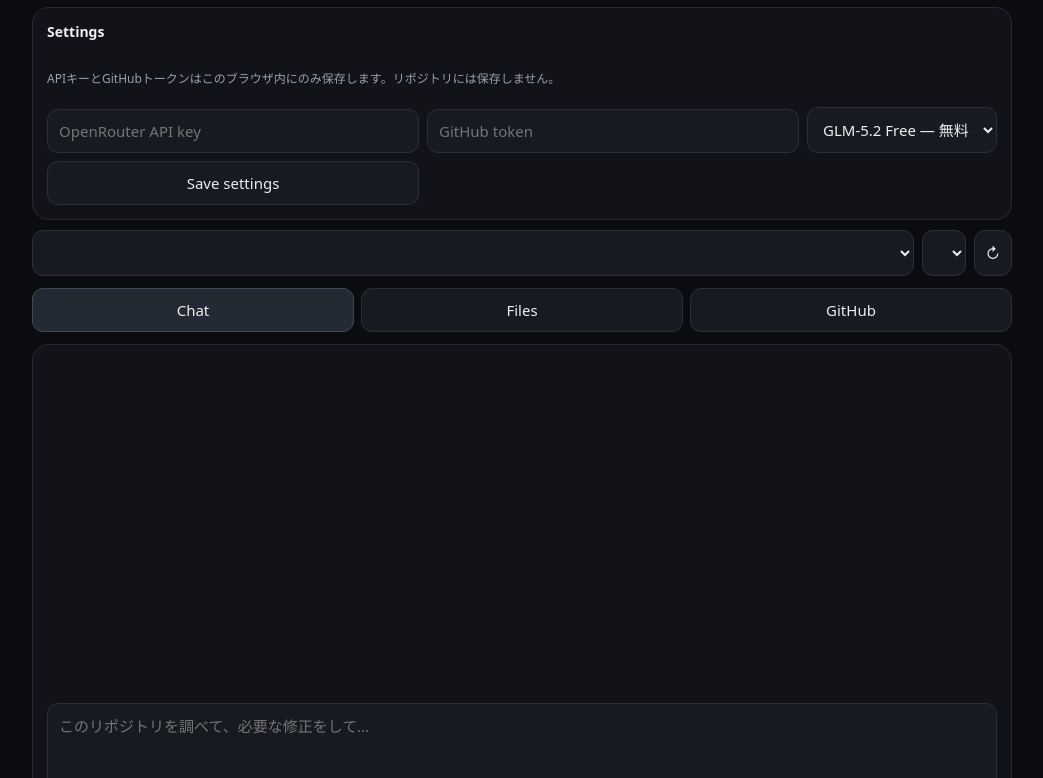
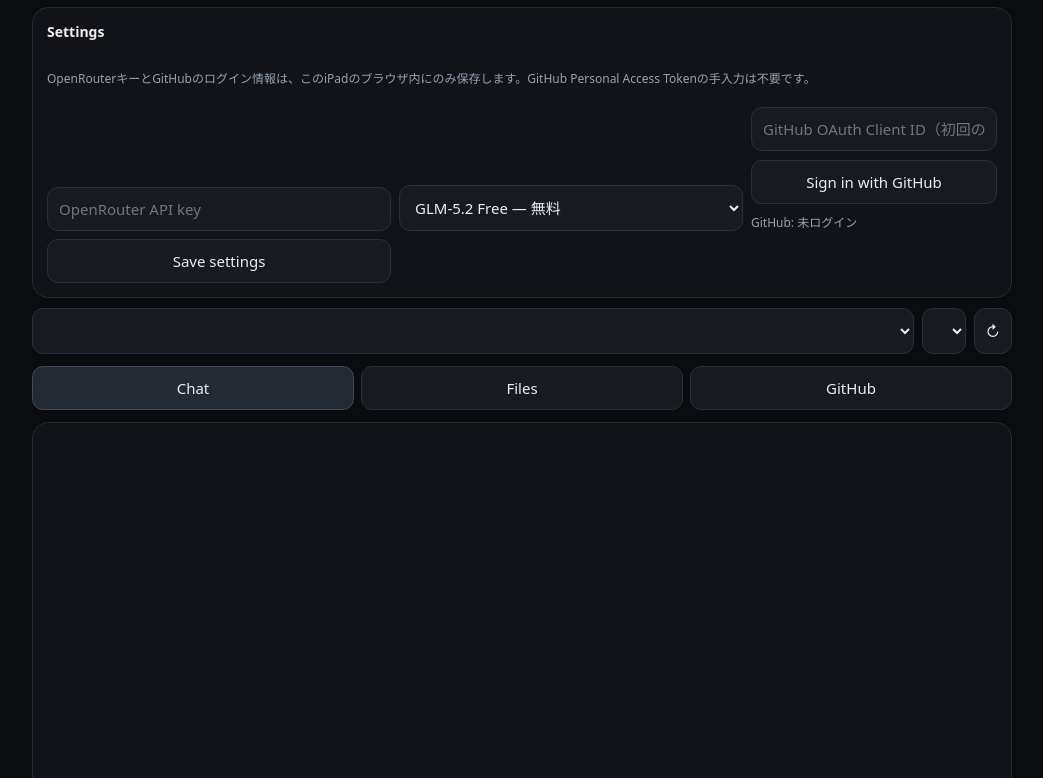
Before and after one commit to tatudrag0n/tatudrag0n, a plain HTML site: page index.html in a window 1280 px wide. Shown: the part 64-842 px from the top of the page, without its empty margins (118-1161 px from the left). Drawn offline with Linux system fonts and the light colour scheme.

Commit message:
Replace GitHub token input with GitHub sign-in

```diff
--- a/index.html
+++ b/index.html
@@ -10,7 +10,23 @@
 <body>
 <header><div><b>ForgeCodex</b><span class="badge">iPad</span></div><span id="status" class="muted">Personal BYOK</span></header>
 <main>
-<section class="panel keys"><h2>Settings</h2><p class="muted">APIキーとGitHubトークンはこのブラウザ内にのみ保存します。リポジトリには保存しません。</p><input id="or" type="password" placeholder="OpenRouter API key"><input id="gh" type="password" placeholder="GitHub token"><select id="model"><option value="z-ai/glm-5.2:free">GLM-5.2 Free — 無料</option><option value="z-ai/glm-5.2">GLM-5.2 — 通常版</option><option value="z-ai/glm-5.3-flash">GLM-5.3 Flash</option></select><button id="save">Save settings</button></section>
+<section class="panel keys">
+<h2>Settings</h2>
+<p class="muted">OpenRouterキーとGitHubのログイン情報は、このiPadのブラウザ内にのみ保存します。GitHub Personal Access Tokenの手入力は不要です。</p>
+<input id="or" type="password" placeholder="OpenRouter API key">
+<select id="model">
+<option value="z-ai/glm-5.2:free">GLM-5.2 Free — 無料</option>
+<option value="z-ai/glm-5.2">GLM-5.2 — 通常版</option>
+<option value="z-ai/glm-5.3-flash">GLM-5.3 Flash</option>
+</select>
+<div id="ghSetup">
+<input id="clientId" autocomplete="off" placeholder="GitHub OAuth Client ID（初回のみ）">
+<div class="row"><button id="ghLogin" class="grow">Sign in with GitHub</button><button id="ghLogout" class="hidden">Sign out</button></div>
+<div id="deviceBox" class="hidden"><p class="muted">GitHubで次のコードを入力してください。</p><div id="deviceCode" style="font-size:1.5rem;font-weight:700;letter-spacing:.08em"></div><a id="deviceLink" href="https://github.com/login/device" target="_blank" rel="noopener">GitHub認証画面を開く</a></div>
+<div id="ghUser" class="muted">GitHub: 未ログイン</div>
+</div>
+<button id="save">Save settings</button>
+</section>
 <div class="row"><select id="repo" class="grow"></select><select id="branch"></select><button id="reload">↻</button></div>
 <nav><button data-tab="chat" class="active">Chat</button><button data-tab="files">Files</button><button data-tab="github">GitHub</button></nav>
 <section id="chatTab" class="panel tab"><div id="chat"></div><textarea id="prompt" placeholder="このリポジトリを調べて、必要な修正をして…"></textarea><div class="row"><button id="send" class="grow">Run agent</button><button id="clear">Clear</button></div></section>
```
